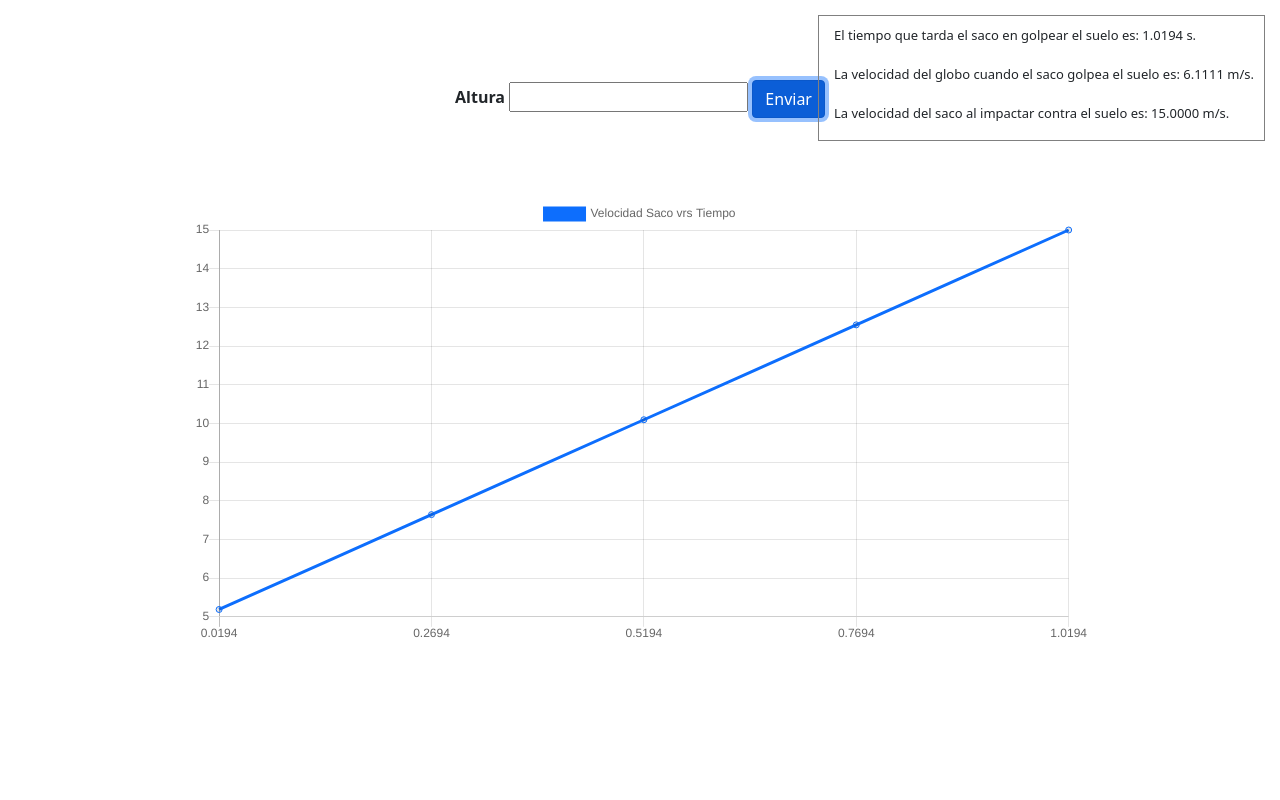
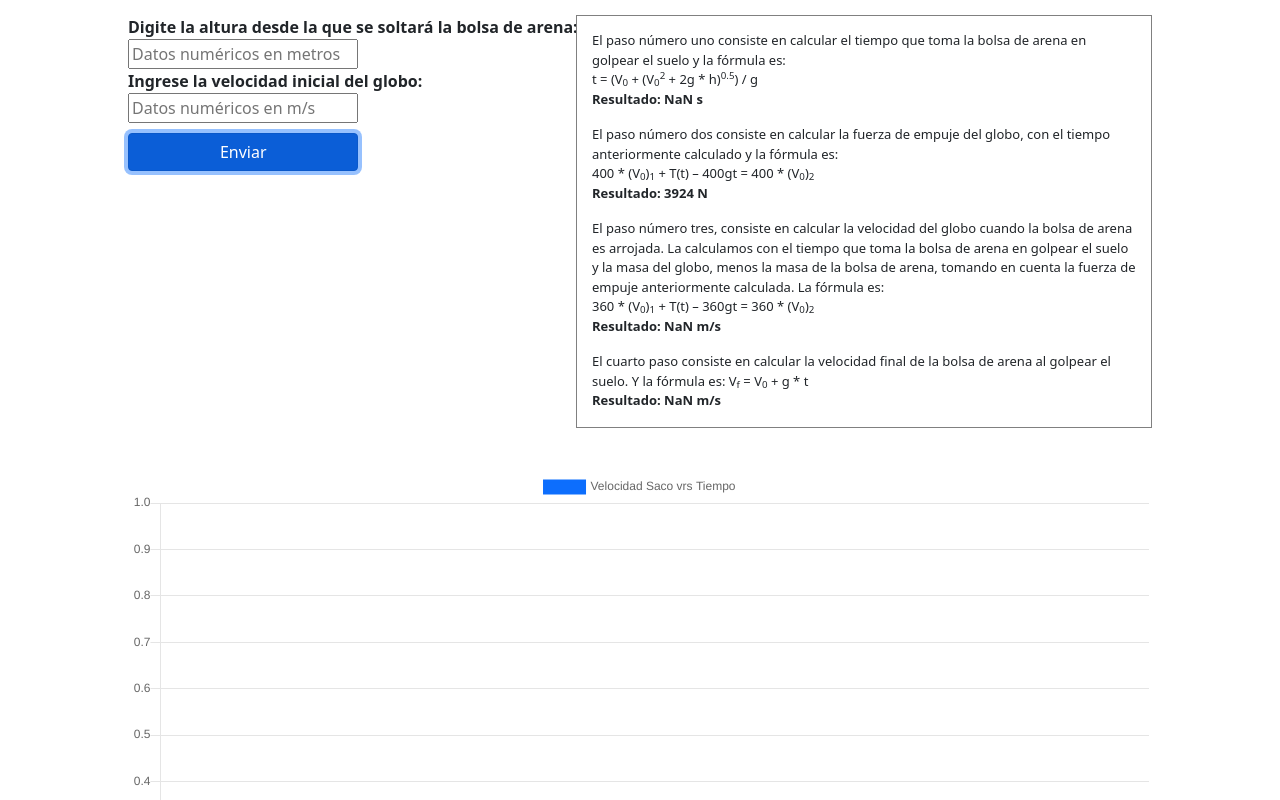
Before and after one commit to facose/js_graph, a website: page chart.html in a window 1280 px wide. Both pictures are taken after a click on the input "Enviar". Shown: the top 800 px of the page. Drawn offline with nearby package versions, Linux system fonts and the light colour scheme.

Commit message:
Add New graph for different formula and styles.

```diff
--- a/chart.html
+++ b/chart.html
@@ -12,13 +12,20 @@
 </head>
 <body>
     <!-- Charts for Graphics -->
-    <div class="form container text-center">
-        <label for="altura"><strong>Altura</strong></label>
-        <input type="text" name="altura" id="altura">
+    <div class="form">
+        <label for="altura"><strong>Digite la altura desde la que se soltará la bolsa de arena:</strong></label>
+        <br>
+        <input type="text" name="altura" id="altura" placeholder="Datos numéricos en metros">
+        <br>
+        <label for="velocidad"><strong>Ingrese la velocidad inicial del globo:</strong></label>
+        <br>
+        <input type="text" name="velocidad" id="velocidad" placeholder="Datos numéricos en m/s">
+        <br>
         <input type="submit" class="btn btn-primary" value="Enviar" onclick="altura()">
     </div>
-    <div class="container text-center">
+    <div class="graphics">
         <canvas id="myChart"></canvas>
+        <canvas id="mySecondChart"></canvas>
     </div>
     <div class="results" id="results">
 
--- a/chart.js
+++ b/chart.js
@@ -1,21 +1,32 @@
 const altura = () => {
-  var altura = document.getElementById("altura").value;
+  // Obtencion de altura y velocidad inicial desde el formulario
+  var altura = parseInt(document.getElementById("altura").value);
+  var velocidad = parseInt(document.getElementById("velocidad").value);
 
-  var tiempoDeVuelo = (5 + (25 + 19.62 * altura) ** 0.5) / 9.81;
-  var velocidadGlobo = (1800 + 3924 * (tiempoDeVuelo) - 3531.6 * (tiempoDeVuelo)) / 360;
-  var velocidadSacoFinal = 5 + 9.81 * tiempoDeVuelo;
+  // Declaracion de variables
+  var tiempoDeVuelo = (velocidad + (velocidad ** 2 + 19.62 * altura) ** 0.5) / 9.81;
+  var fuerzaGlobo = 400 * 9.81;
+  var velocidadGlobo = (360 * velocidad + fuerzaGlobo * (tiempoDeVuelo) - 3531.6 * (tiempoDeVuelo)) / 360;
+  var velocidadSacoFinal = velocidad + 9.81 * tiempoDeVuelo;
 
+  // Declaracion de colecciones de datos para los axis de los graficos
   var axisX = [];
   var axisY = [];
+  var axisYGlobo = [];
+
+  // Ciclo para graficos, popula las colecciones de datos con resultados en momentos parciales. Tiempo fraccionado en cuartos.
+
+  for (let i = tiempoDeVuelo; i >= 0; i -= 0.25) {
+    let velocidadSaco = velocidad + 9.81 * i;
+    let velocidadGlobo = (360 * velocidad + fuerzaGlobo * (i) - 3531.6 * (i)) / 360;
+    axisX.push(i.toFixed(4));
+    // console.log(velocidadSaco);
+    axisY.push(velocidadSaco.toFixed(4));
+    axisYGlobo.push(velocidadGlobo.toFixed(4))
+  }
 
 
-  for (let i = tiempoDeVuelo; i >= 0; i -= 0.25) {
-    let velocidadSaco = 5 + 9.81 * i;
-    axisX.push(i.toFixed(4));
-    console.log(velocidadSaco);
-    axisY.push(velocidadSaco.toFixed(4));
-  }
-
+  // informacion de graficos renderizado en HTML
   const labels = axisX.reverse();
   const data = {
     labels: labels,
@@ -28,11 +39,28 @@ const altura = () => {
     }]
   };
 
+  const secondData = {
+    labels: labels,
+    datasets: [{
+      label: 'Velocidad Globo vrs Tiempo',
+      data: axisYGlobo.reverse(),
+      fill: false,
+      borderColor: '#FF0000',
+      tension: 0.1
+    }]
+  };
+
+  // Informacion de formulas y resultados renderizado en cuadro de resultados HTML
   var results = document.getElementById("results");
-  results.innerHTML = `<ul><li>El tiempo que tarda el saco en golpear el suelo es: ${tiempoDeVuelo.toFixed(4)} s.</li><br><li>La velocidad del globo cuando el saco golpea el suelo es: ${velocidadGlobo.toFixed(4)} m/s.</li><br><li>La velocidad del saco al impactar contra el suelo es: ${velocidadSacoFinal.toFixed(4)} m/s.</li></ul>`
+  results.innerHTML = `<p class="results-text">El paso número uno consiste en calcular el tiempo que toma la bolsa de arena en golpear el suelo y la fórmula es:<br>t = (V<sub>0</sub> + (V<sub>0</sub><sup>2</sup> + 2g * h)<sup>0.5</sup>) / g<br><strong>Resultado: ${tiempoDeVuelo.toFixed(4)} s</strong></p><p>El paso número dos consiste en calcular la fuerza de empuje del globo, con el tiempo anteriormente calculado y la fórmula es:<br>400 * (V<sub>0</sub>)<sub>1</sub> + T(t) – 400gt = 400 * (V<sub>0</sub>)<sub>2</sub><br><strong>Resultado: ${fuerzaGlobo} N</strong></p><p>El paso número tres, consiste en calcular la velocidad del globo cuando la bolsa de arena es arrojada. La calculamos con el tiempo que toma la bolsa de arena en golpear el suelo y la masa del globo, menos la masa de la bolsa de arena, tomando en cuenta la fuerza de empuje anteriormente calculada. La fórmula es:<br>360 * (V<sub>0</sub>)<sub>1</sub> + T(t) – 360gt = 360 * (V<sub>0</sub>)<sub>2</sub><br><strong>Resultado: ${velocidadGlobo.toFixed(4)} m/s</strong></p><p>El cuarto paso consiste en calcular la velocidad final de la bolsa de arena al golpear el suelo. Y la fórmula es: V<sub>f</sub> = V<sub>0</sub> + g * t<br><strong>Resultado: ${velocidadSacoFinal.toFixed(4)} m/s</strong></p>`
 
   const myChart = new Chart("myChart", {
     type: "line",
     data: data
   });
+
+  const mySecondChart = new Chart("mySecondChart", {
+    type: "line",
+    data: secondData
+  });
 }
--- a/styles.css
+++ b/styles.css
@@ -1,3 +1,12 @@
+* {
+    box-sizing: border-box;
+    max-width: 100%;
+}
+
+body {
+    width: 100%;
+}
+
 .miBoton {
     background-color: blueviolet;
     border-radius: 60px;
@@ -5,13 +14,24 @@
 }
 
 .form {
-    margin: 80px auto;
+    margin-top: 15px;
+    margin-left: 10%;
+    margin-bottom: 300px;
 }
 
-#myChart {
-    width: 60%;
-    max-width: 900px;
-    margin: 0 auto;
+.graphics {
+    width: 80%;
+    margin-left: 10%;
+}
+
+.btn {
+    margin-top: 10px;
+    width: 20%;
+}
+
+#altura,
+#velocidad {
+    width: 20%;
 }
 
 .results {
@@ -21,7 +41,11 @@
     font-size: 13px;
     border: 1px solid gray;
     margin-top: 15px;
-    margin-right: 15px;
+    margin-right: 10%;
+    max-width: 45%;
+    padding-left: 15px;
+    padding-top: 15px;
+    padding-right: 15px;
 }
 
 .results ul {
```
